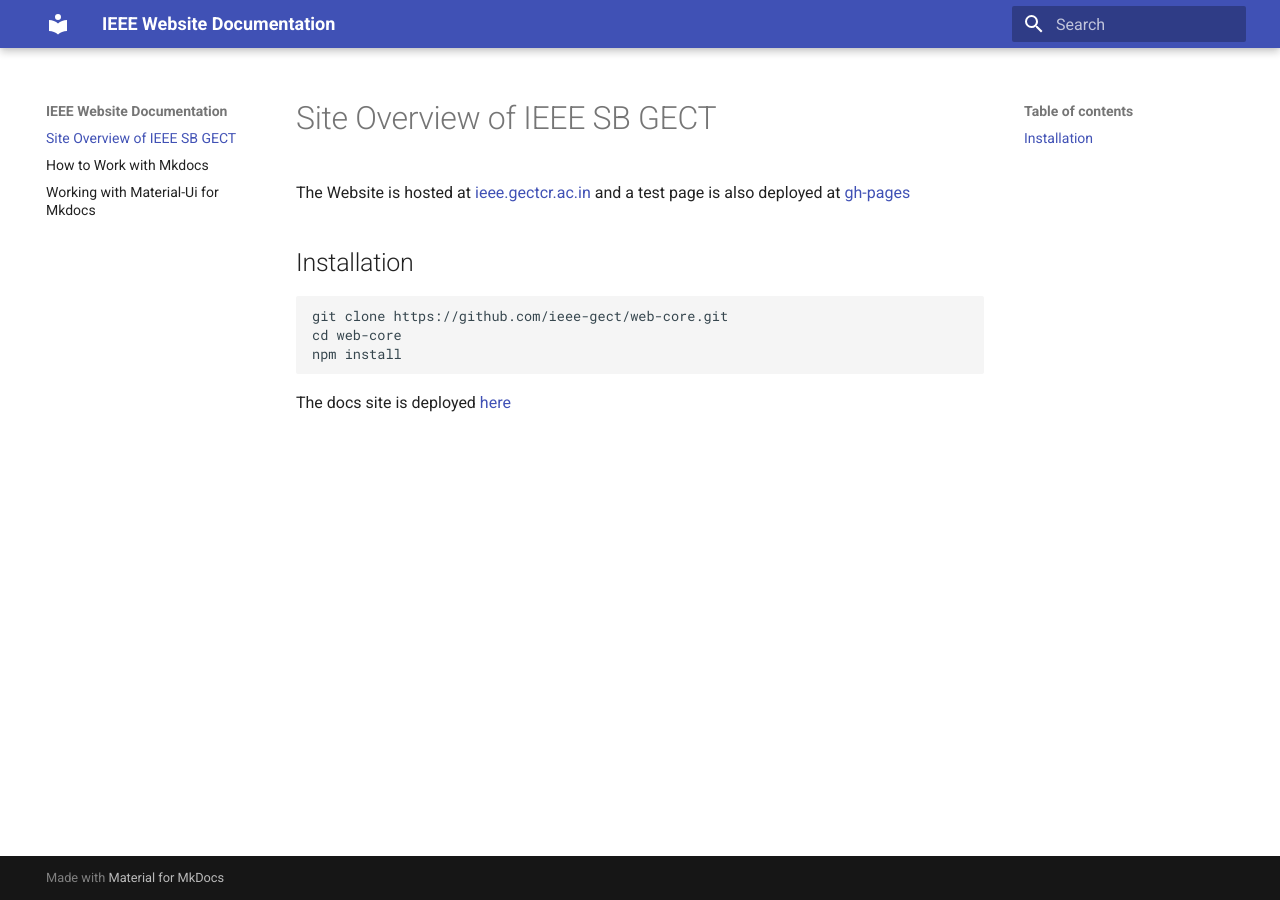
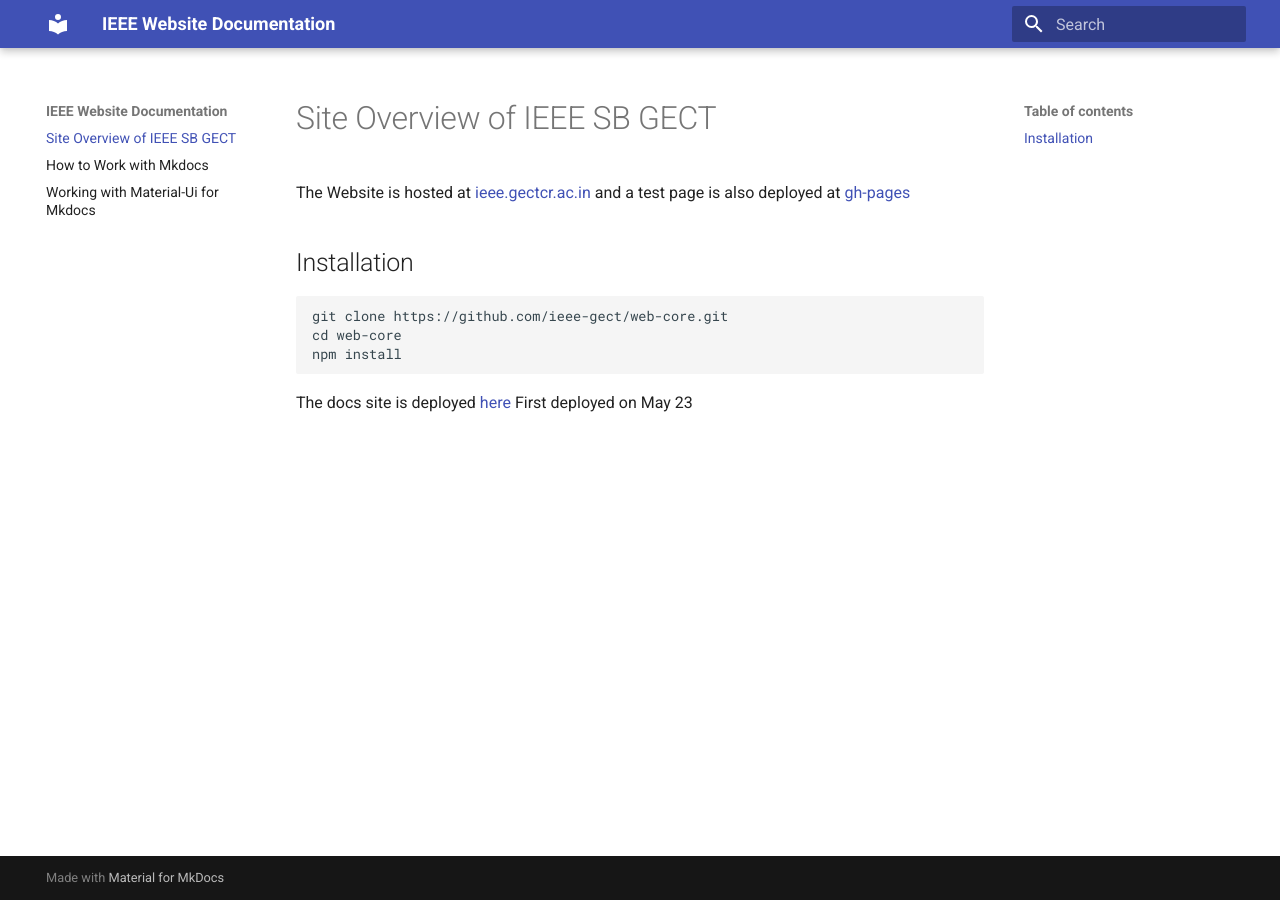
Before and after one commit to IEEE-GECT/docs, an MkDocs documentation site: the page built from docs/index.md, in a window 1280 px wide. Built offline with MkDocs 1.6.1 and Material for MkDocs 9.7.7, drawn with Linux system fonts in a browser that asks for light colours.

Commit message:
deploy workflow test

```diff
--- a/docs/index.md
+++ b/docs/index.md
@@ -8,3 +8,4 @@
     npm install
 
 The docs site is deployed <a href="https://ieee-gect.github.io/docs"> here</a>
+First deployed on May 23
```
